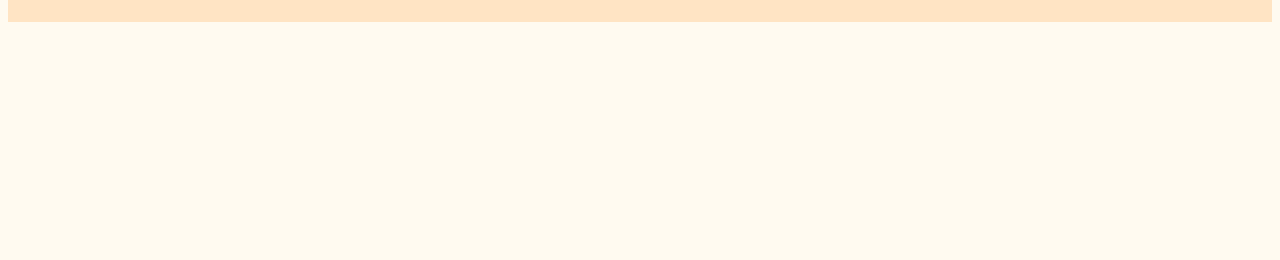
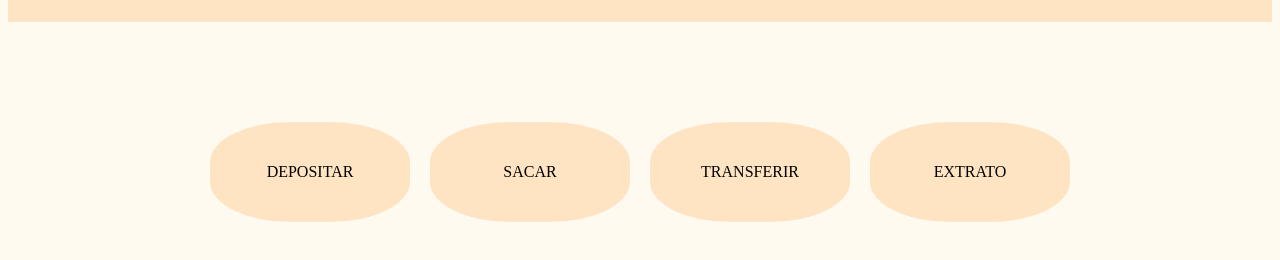
Before and after one commit to malulattaa/Poo, a website: page banco/index.html in a window 1280 px wide. Shown: the part 236-496 px from the top of the page. Drawn offline with Linux system fonts and the light colour scheme.

Commit message:
layout inicial

```diff
--- a/banco/index.html
+++ b/banco/index.html
@@ -10,9 +10,12 @@
     <div class="imagem">
         <img src="logo.png" alt="logo" id="logo">
     </div>
-    <div id="depositar"></div>
-    <div id="sacar"></div>
-    <div id="tranferir"></div>
+    <div class="acoes">
+        <div id="depositar">DEPOSITAR</div>
+        <div id="sacar">SACAR</div>
+        <div id="transferir">TRANSFERIR</div>
+        <div id="extrato">EXTRATO</div>
+    </div>
 
     <script src="funcionalidades.js"></script>
 </body>
--- a/banco/style.css
+++ b/banco/style.css
@@ -1,11 +1,13 @@
+body{
+    background-color:floralwhite;
+
+}
 #logo{
     width: 200px;
     height: 200px;
     border-radius: 50%;
+}
 
-
-
-}
 .imagem{
     display: flex;
     align-items: center;
@@ -14,7 +16,46 @@
     height: 250px;
     background-color: bisque;
 }
-body{
-    background-color:floralwhite;
+.acoes{
+    display: flex;
+    flex-direction: row;
+    justify-content: center;
+    align-items: center;
+    width: 100%;
+    height: 300px;
+    gap: 20px;
+}
+div{
+    width: 200px;
+    height: 100px;
+    gap: 20px;
 
 }
+#depositar{
+    display: flex;
+    justify-content: center;
+    align-items: center;
+    background-color: bisque;
+    border-radius: 40%;
+}
+#sacar{
+    display: flex;
+    justify-content: center;
+    align-items: center;
+    background-color: bisque;
+    border-radius: 40%;
+}
+#transferir{
+    display: flex;
+    justify-content: center;
+    align-items: center;
+    background-color: bisque;
+    border-radius: 40%;
+}
+#extrato{
+    display: flex;
+    justify-content: center;
+    align-items: center;
+    background-color: bisque;
+    border-radius: 40%;
+}
```
